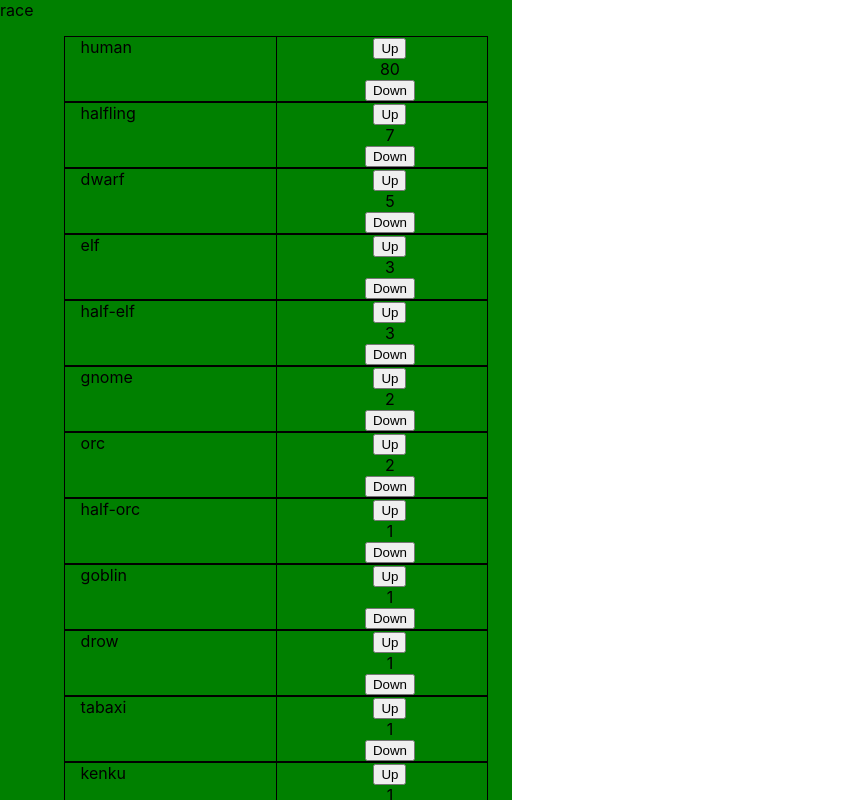
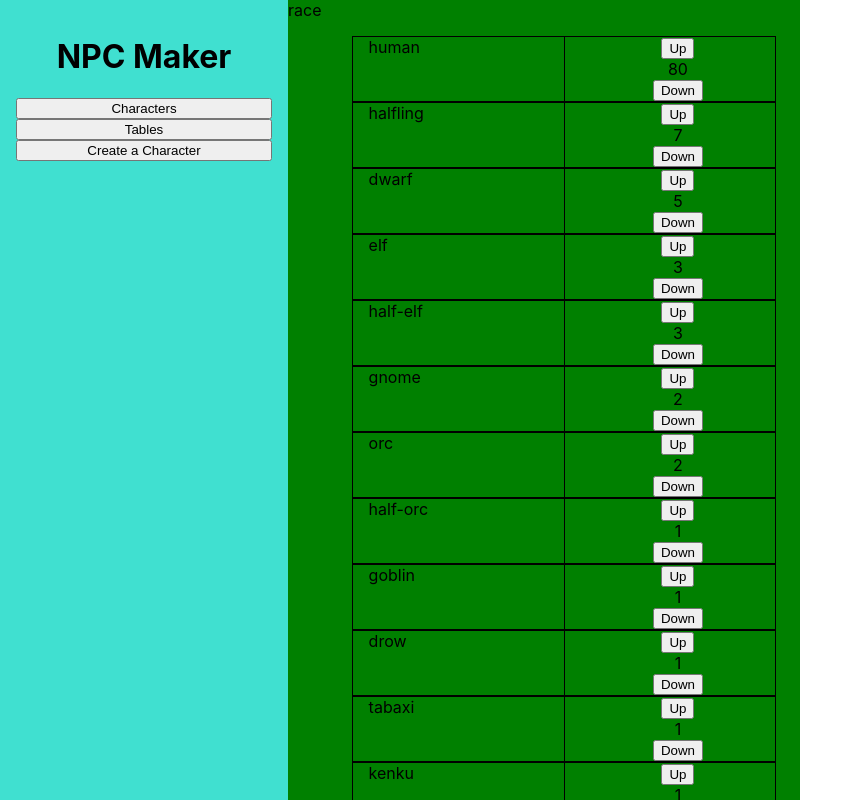
Before and after one commit to ClaySamuelC/NPC-Maker, a React app: page / in a window 1280 px wide. Shown: the top 800 px of the page, without its empty margins (0-862 px from the left). Built offline with nearby package versions, Linux system fonts and the light colour scheme.

Commit message:
Add banner and remove character sheet.

```diff
--- a/package.json
+++ b/package.json
@@ -32,6 +32,7 @@
     "jest-resolve": "^27.4.2",
     "jest-watch-typeahead": "^1.0.0",
     "mini-css-extract-plugin": "^2.4.5",
+    "mysql": "^2.18.1",
     "postcss": "^8.4.4",
     "postcss-flexbugs-fixes": "^5.0.2",
     "postcss-loader": "^6.2.1",
--- a/src/components/App.css
+++ b/src/components/App.css
@@ -1,3 +1,8 @@
+.app {
+  height: 100%;
+  display: flex;
+}
+
 .characterSheet {
   margin-block-start: 3em;
   padding-inline-start: 0px;
--- a/src/components/App.jsx
+++ b/src/components/App.jsx
@@ -2,19 +2,16 @@ import React from 'react'
 
 import './App.css';
 import {tables} from '../dict.js';
-import Trait from './Trait.jsx';
-import Table from './Table.jsx';
+import Trait from './Trait/Trait.jsx';
+import Table from './Table/Table.jsx';
+import Banner from './Banner/Banner.jsx';
 
 const App = () => {
   return (
-    <div className="App">
+    <div className="app">
+      <Banner />
+
       <Table table={tables[0]}/>
-
-      <ul className="characterSheet">
-        {tables.map((table, i) => {
-          return <Trait table={table} key={i} />
-        })}
-      </ul>
     </div>
   );
 };
--- /dev/null
+++ b/src/components/Banner/Banner.css
@@ -0,0 +1,14 @@
+.banner {
+  background-color: turquoise;
+  padding: 1em;
+  width: 20%;
+}
+
+.title {
+  text-align: center;
+}
+
+.redirects {
+  display: flex;
+  flex-direction: column;
+}
--- /dev/null
+++ b/src/components/Banner/Banner.jsx
@@ -0,0 +1,18 @@
+import React from 'react';
+import './Banner.css';
+
+const Banner = () => {
+  return (
+    <div className="banner">
+      <h1 className="title">NPC Maker</h1>
+
+      <div className="redirects">
+        <button>Characters</button>
+        <button>Tables</button>
+        <button>Create a Character</button>
+      </div>
+    </div>
+  );
+};
+
+export default Banner;
--- a/src/components/Table.jsx
+++ b/src/components/Table/Table.jsx
@@ -1,5 +1,5 @@
 import React, {useState} from 'react';
-import Weight from './Weight.jsx';
+import Weight from '../Weight/Weight.jsx';
 import './Table.css';
 
 const Table = ({ table }) => {
--- a/src/components/Trait.jsx
+++ b/src/components/Trait/Trait.jsx
@@ -1,5 +1,5 @@
 import React from 'react'
-import {rollTable} from '../roller.js';
+import {rollTable} from '../../roller.js';
 import './Trait.css';
 
 const Trait = ({ table }) => {
```
Also changed, not shown: src/components/Table/Table.css (renamed from src/components/Table.css), src/components/Trait/Trait.css (renamed from src/components/Trait.css), src/components/Weight/Weight.css (renamed from src/components/Weight.css), src/components/Weight/Weight.jsx (renamed from src/components/Weight.jsx), 1 other file (tests, documents, lock files or other folders).
